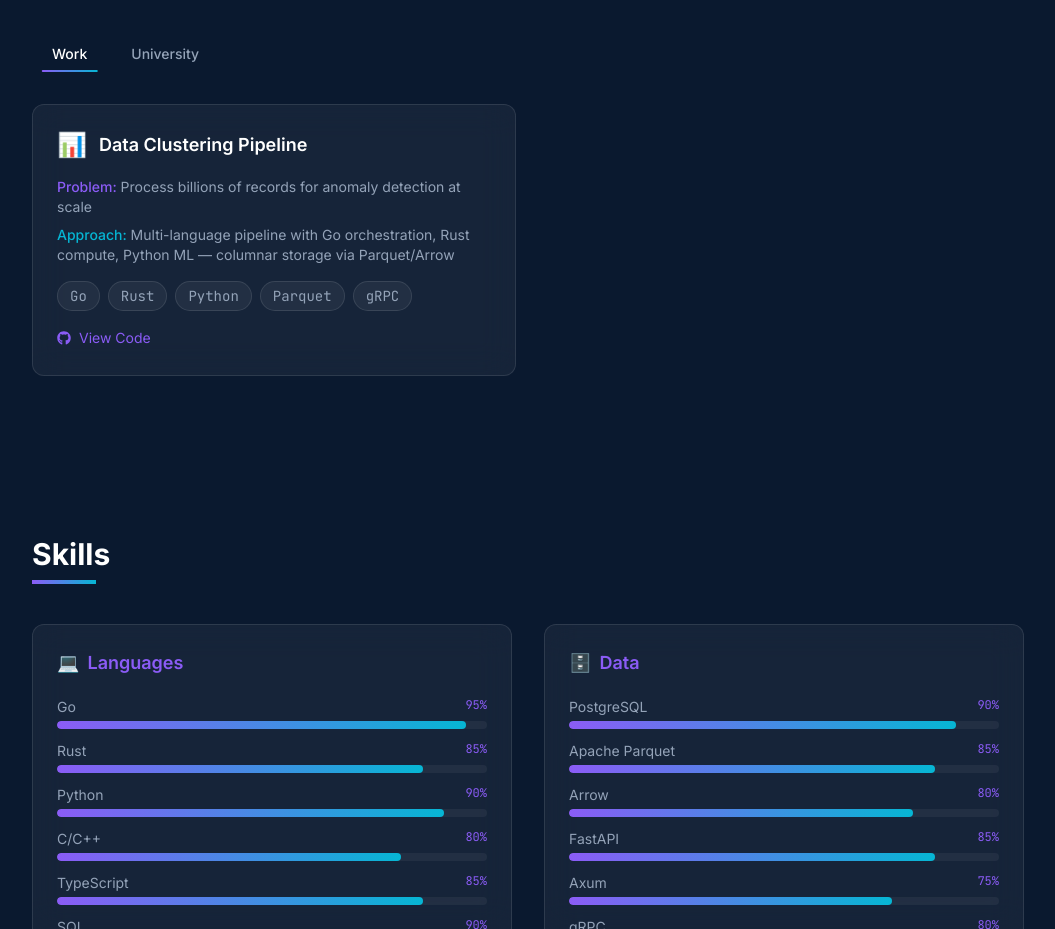
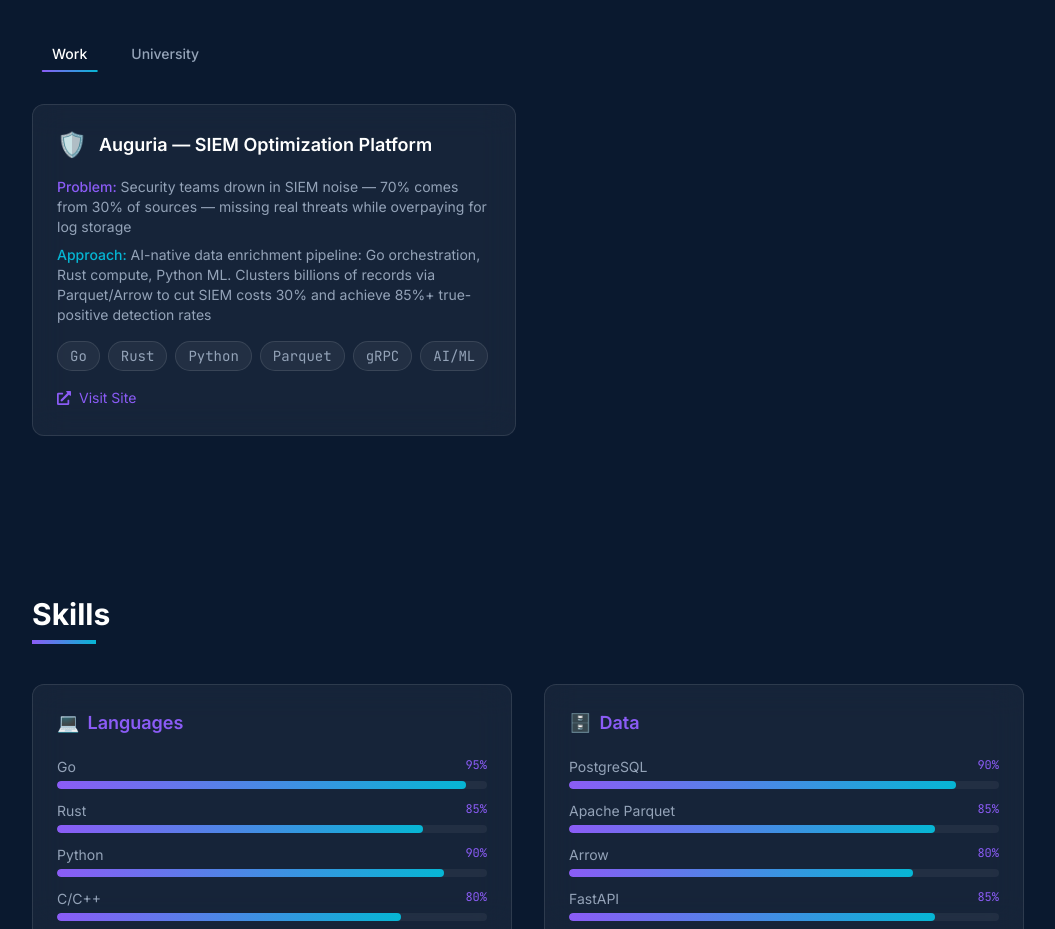
Before and after one commit to pde-bakk/personal-site, a React (Vite) app: page / in a window 1280 px wide. Shown: the part 2340-3269 px from the top of the page, without its empty margins (112-1167 px from the left). Built offline with nearby package versions, Linux system fonts and the light colour scheme; no server answers.

Commit message:
:aauguria update

```diff
--- a/src/components/ui/ProjectCard.tsx
+++ b/src/components/ui/ProjectCard.tsx
@@ -2,7 +2,7 @@ import React from "react";
 import { useState } from "react";
 import TechPill from "./TechPill";
 import MediaModal from "./MediaModal";
-import { FaGithub, FaPlay } from "react-icons/fa";
+import { FaExternalLinkAlt, FaGithub, FaPlay } from "react-icons/fa";
 import { useTilt } from "../../hooks/useTilt";
 
 interface ProjectCardProps {
@@ -87,7 +87,15 @@ const ProjectCard = ({
             rel="noopener noreferrer"
             className="inline-flex items-center gap-2 text-sm text-accent_purple hover:text-accent_cyan transition-colors"
           >
-            <FaGithub /> View Code
+            {link.includes("github") ? (
+              <>
+                <FaGithub /> View Code
+              </>
+            ) : (
+              <>
+                <FaExternalLinkAlt /> Visit Site
+              </>
+            )}
           </a>
         </div>
       </div>
--- a/src/data/projects.ts
+++ b/src/data/projects.ts
@@ -11,14 +11,15 @@ export interface Project {
 
 export const projects: Project[] = [
   {
-    name: "Data Clustering Pipeline",
-    icon: "\uD83D\uDCCA",
+    name: "Auguria — SIEM Optimization Platform",
+    icon: "\uD83D\uDEE1\uFE0F",
     category: "work",
-    problem: "Process billions of records for anomaly detection at scale",
+    problem:
+      "Security teams drown in SIEM noise — 70% comes from 30% of sources — missing real threats while overpaying for log storage",
     approach:
-      "Multi-language pipeline with Go orchestration, Rust compute, Python ML — columnar storage via Parquet/Arrow",
-    tech: ["Go", "Rust", "Python", "Parquet", "gRPC"],
-    link: "https://github.com/pde-bakk",
+      "AI-native data enrichment pipeline: Go orchestration, Rust compute, Python ML. Clusters billions of records via Parquet/Arrow to cut SIEM costs 30% and achieve 85%+ true-positive detection rates",
+    tech: ["Go", "Rust", "Python", "Parquet", "gRPC", "AI/ML"],
+    link: "https://auguria.io",
   },
   {
     name: "Custom Nginx",
```
